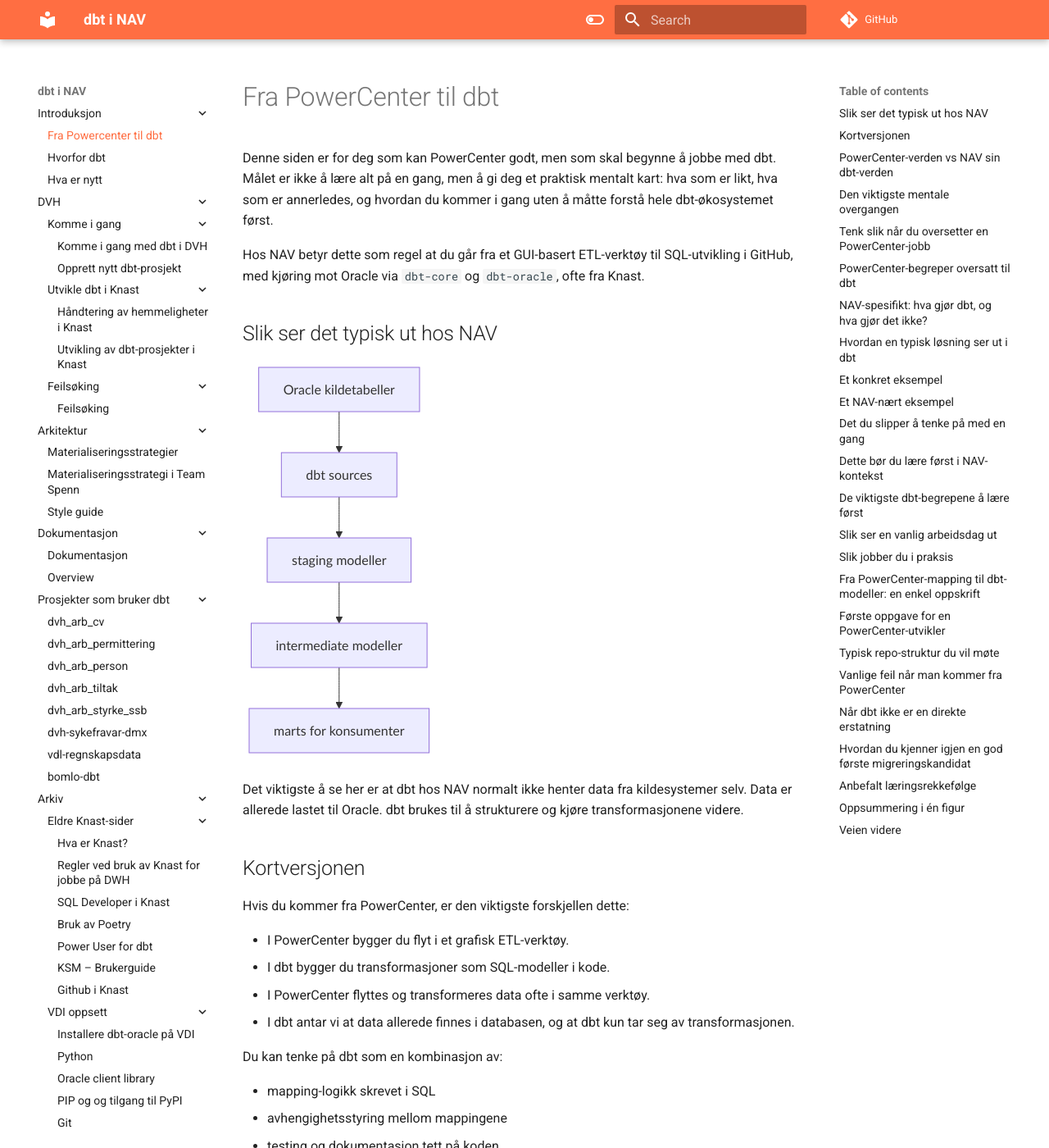
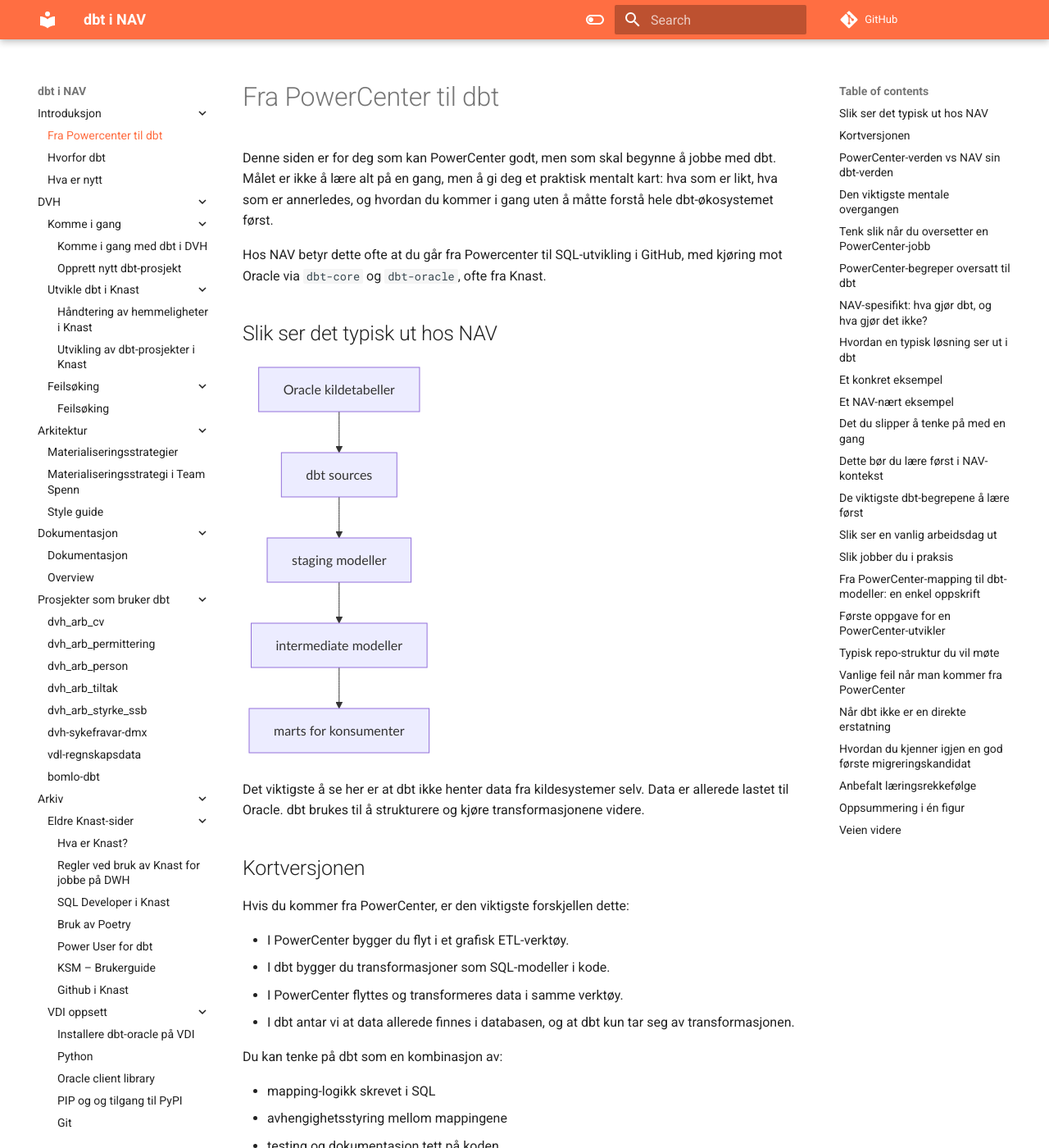
Before and after one commit to navikt/dbt-i-nav, an MkDocs documentation site: the page built from docs/fra-powercenter-til-dbt.md, in a window 1280 px wide and 1400 px high. Shown: the whole window at 82% size. Built offline with MkDocs 1.6.1 and Material for MkDocs 9.7.7, drawn with Linux system fonts in a browser that asks for light colours; comment, search, counter and statistics services are not loaded; some of the changed text lies outside the part shown.

Commit message:
småretting

````diff
--- a/docs/fra-powercenter-til-dbt.md
+++ b/docs/fra-powercenter-til-dbt.md
@@ -2,7 +2,7 @@
 
 Denne siden er for deg som kan PowerCenter godt, men som skal begynne å jobbe med dbt. Målet er ikke å lære alt på en gang, men å gi deg et praktisk mentalt kart: hva som er likt, hva som er annerledes, og hvordan du kommer i gang uten å måtte forstå hele dbt-økosystemet først.
 
-Hos NAV betyr dette som regel at du går fra et GUI-basert ETL-verktøy til SQL-utvikling i GitHub, med kjøring mot Oracle via `dbt-core` og `dbt-oracle`, ofte fra Knast.
+Hos NAV betyr dette ofte  at du går fra Powercenter til SQL-utvikling i GitHub, med kjøring mot Oracle via `dbt-core` og `dbt-oracle`, ofte fra Knast.
 
 ## Slik ser det typisk ut hos NAV
 
@@ -14,7 +14,7 @@
   D --> E[marts for konsumenter]
 ```
 
-Det viktigste å se her er at dbt hos NAV normalt ikke henter data fra kildesystemer selv. Data er allerede lastet til Oracle. dbt brukes til å strukturere og kjøre transformasjonene videre.
+Det viktigste å se her er at dbt ikke henter data fra kildesystemer selv. Data er allerede lastet til Oracle. dbt brukes til å strukturere og kjøre transformasjonene videre.
 
 ## Kortversjonen
 
@@ -127,7 +127,7 @@
   end
 ```
 
-Dette gjør også at mange PowerCenter-løsninger må deles opp mentalt i to: det som er ren transformasjon, og det som egentlig er orkestrering eller innlasting.
+Dette gjør også at mange PowerCenter-løsninger må deles opp i to: innlastingsjobber g transformasjoner.
 
 ## Hvordan en typisk løsning ser ut i dbt
 
````
Also changed, not shown: other parts of docs/fra-powercenter-til-dbt.md (+2 -1 lines).
